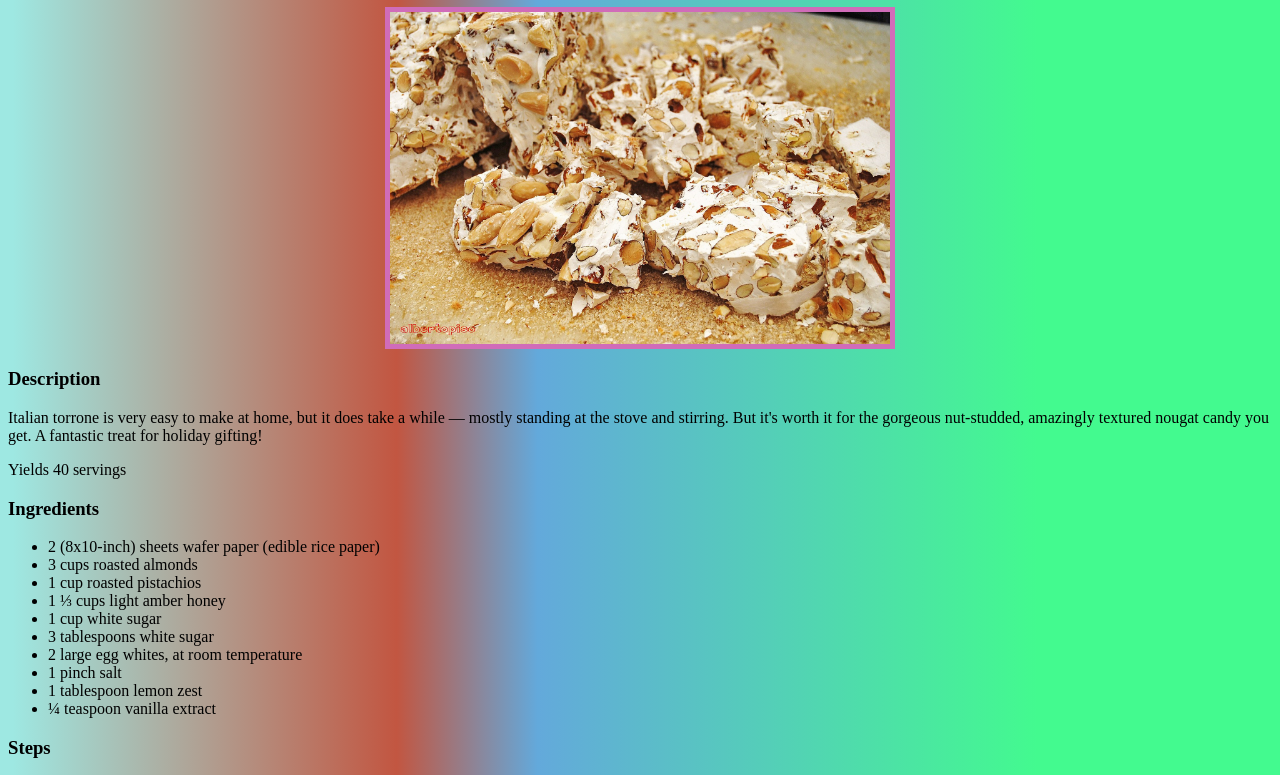
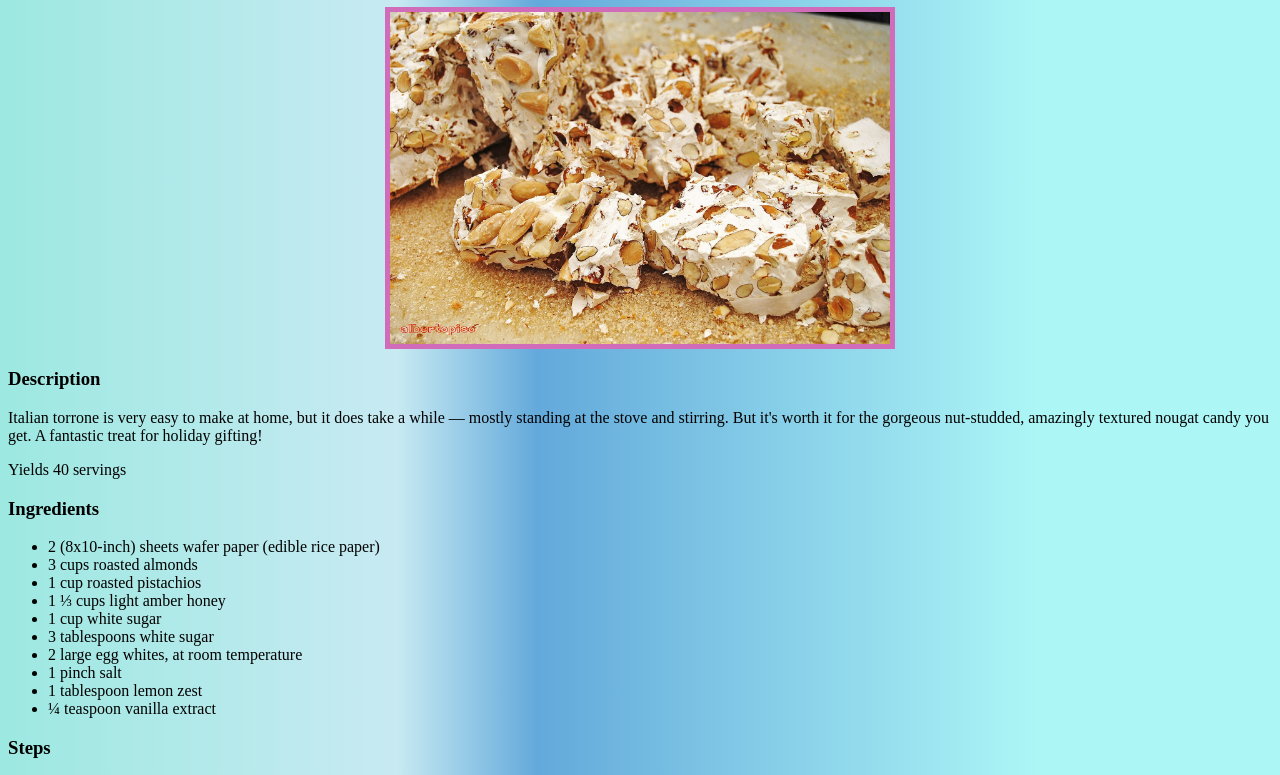
Before and after one commit to zebra-arbez/odin-recipes, a plain HTML site: page recipes/torrone/torrone.html in a window 1280 px wide. Shown: the part 73-848 px from the top of the page. Drawn offline with Linux system fonts and the light colour scheme.

Commit message:
Adjust gradient colors on Apple Crumble and Torrone
This commit alters the gradient colors on the Apple Crumble and Torrone pages, making them less harsh.

```diff
--- a/recipes/apple-crisp/style.css
+++ b/recipes/apple-crisp/style.css
@@ -1,6 +1,6 @@
 body {
           background: #b46b3a;
-            background: linear-gradient(90deg, rgba(180, 107, 58, 1) 0%, rgba(253, 29, 29, 1) 50%, rgba(252, 176, 69, 1) 100%);
+            background: linear-gradient(90deg, rgb(226, 101, 28) 0%, rgb(236, 150, 29) 50%, rgb(222, 189, 143) 100%);
             cursor: url("../images/apple-2.png"), auto;
         }
 
--- a/recipes/torrone/style.css
+++ b/recipes/torrone/style.css
@@ -1,6 +1,6 @@
 body {
     background: #9ee8e2;
-    background: linear-gradient(90deg, rgba(158, 232, 226, 1) 1%, rgba(194, 86, 65, 1) 31%, rgba(99, 169, 219, 1) 42%, rgba(67, 250, 143, 1) 81%);
+    background: linear-gradient(90deg, rgba(158, 232, 226, 1) 1%, rgb(200, 234, 242) 31%, rgba(99, 169, 219, 1) 42%, rgb(173, 246, 246) 81%);
     cursor: url("../images/almond.png"), auto;
 }
 
```
